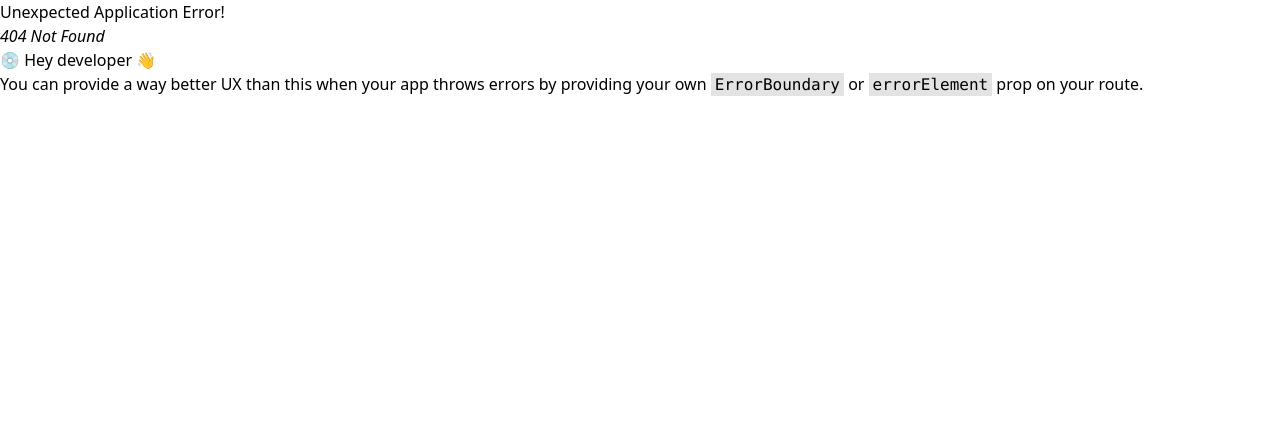
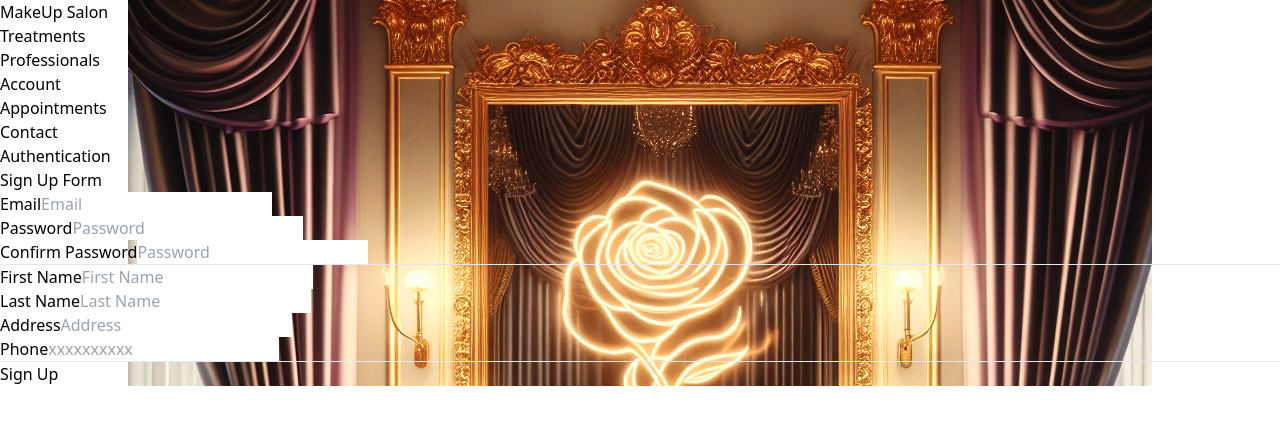
Before and after one commit to MihaiS-git/MakeUpSalon-React, a React (Vite) app in the folder frontend/MakeUpSalon/: page /signup in a window 1280 px wide. Before the commit this address had no page. Shown: the top 424 px of the page. Built offline with nearby package versions, Linux system fonts and the light colour scheme.

Commit message:
change singin with signup

```diff
--- a/frontend/MakeUpSalon/src/App.jsx
+++ b/frontend/MakeUpSalon/src/App.jsx
@@ -3,7 +3,7 @@ import RootLayout from "./components/Root";
 import { RouterProvider, createBrowserRouter } from "react-router-dom";
 import HomePage from "./pages/Home.jsx";
 import AuthenticationPage from "./pages/Authentication.jsx";
-import SignInPage from "./pages/SignIn.jsx";
+import SignUpPage from "./pages/SignUp.jsx";
 
 const router = createBrowserRouter([
     {
@@ -19,8 +19,8 @@ const router = createBrowserRouter([
                 element: <AuthenticationPage />,
             },
             {
-                path: 'signin',
-                element: <SignInPage />
+                path: 'signup',
+                element: <SignUpPage />
             }
         ]
     }
--- a/frontend/MakeUpSalon/src/components/AuthForm.jsx
+++ b/frontend/MakeUpSalon/src/components/AuthForm.jsx
@@ -41,8 +41,8 @@ export default function AuthForm({className}) {
                         <p className=" text-sm">
                             Don&apos;t you have an account?
                         </p>
-                        <Link className="text-sm underline text-center text-fuchsia-950 hover:text-fuchsia-200" to='/signin'>
-                            Sign In
+                        <Link className="text-sm underline text-center text-fuchsia-950 hover:text-fuchsia-200" to='/signup'>
+                            Sign Up
                         </Link>
                     </div>
                 </div>
--- a/frontend/MakeUpSalon/src/components/SignInForm.jsx
+++ b/frontend/MakeUpSalon/src/components/SignUpForm.jsx
@@ -1,10 +1,10 @@
 import { Form } from "react-router-dom";
 
-export default function SignInForm({ className }) {
+export default function SignUpForm({ className }) {
     return (
         <Form method="post" className={className}>
             <h1 className="text-center text-3xl font-medium mb-2 text-fuchsia-950">
-                Sign In Form
+                Sign Up Form
             </h1>
             <p>
                 <label htmlFor="email" className="text-lg text-fuchsia-950">
@@ -101,7 +101,7 @@ export default function SignInForm({ className }) {
             <hr />
             <div className="m-4 text-lg justify-center align-middle">
                 <button className="w-full py-2 my-2 rounded-md text-fuchsia-200 hover:text-fuchsia-950 bg-fuchsia-950 hover:bg-fuchsia-200">
-                    Sign In
+                    Sign Up
                 </button>
             </div>
         </Form>
--- a/frontend/MakeUpSalon/src/pages/SignIn.jsx
+++ b/frontend/MakeUpSalon/src/pages/SignUp.jsx
@@ -1,10 +1,10 @@
 import PageContent from "../components/PageContent.jsx";
-import SignInForm from "../components/SignInForm.jsx";
+import SignUpForm from "../components/SignUpForm.jsx";
 
-export default function SignInPage() {
+export default function SignUpPage() {
     return (
         <PageContent className="container mx-auto my-20 flex items-center justify-center px-6 py-8 bg-slate-500 rounded-xl w-96 max-w-full">
-            <SignInForm className="object-center" />
+            <SignUpForm className="object-center" />
         </PageContent>
     );
 }
```
